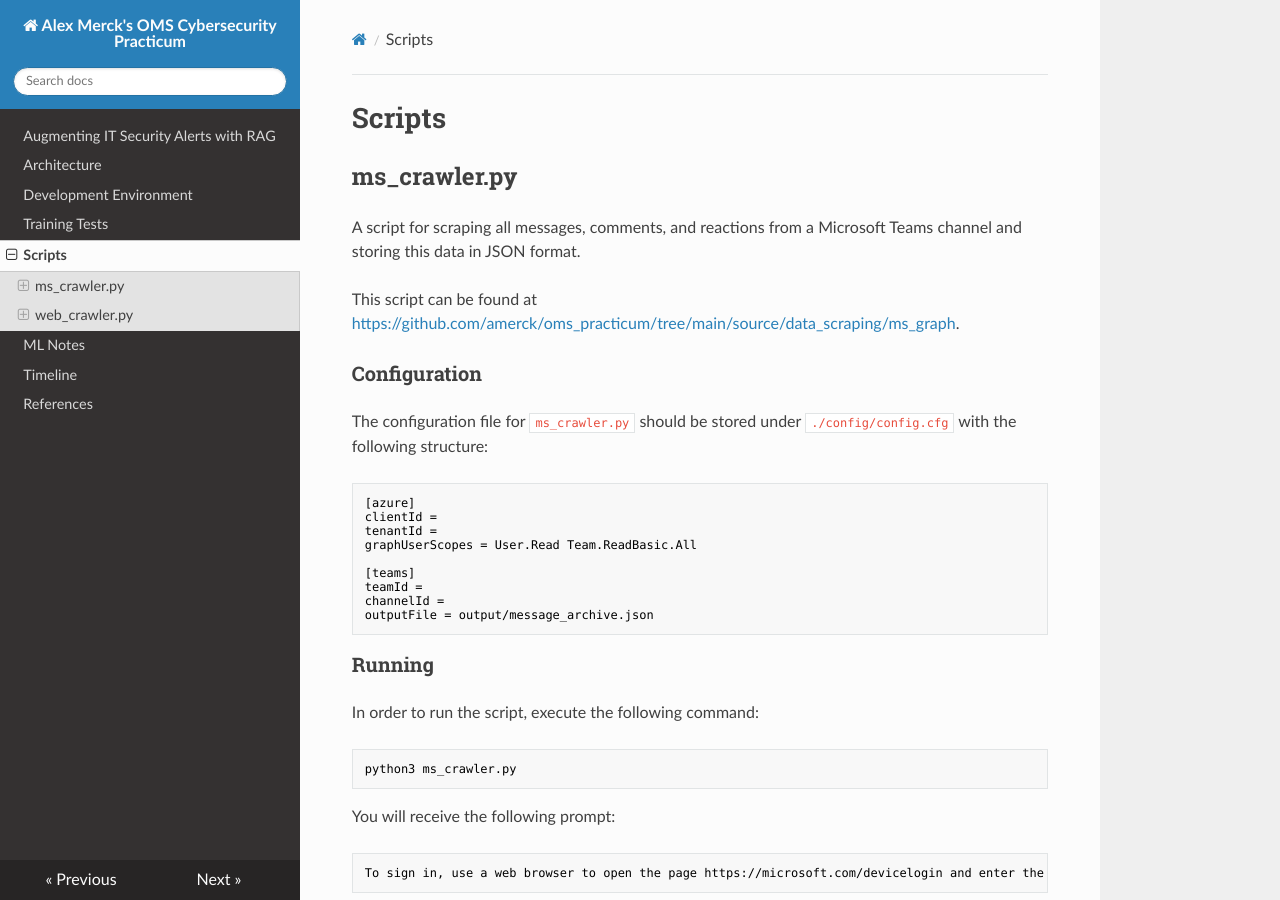
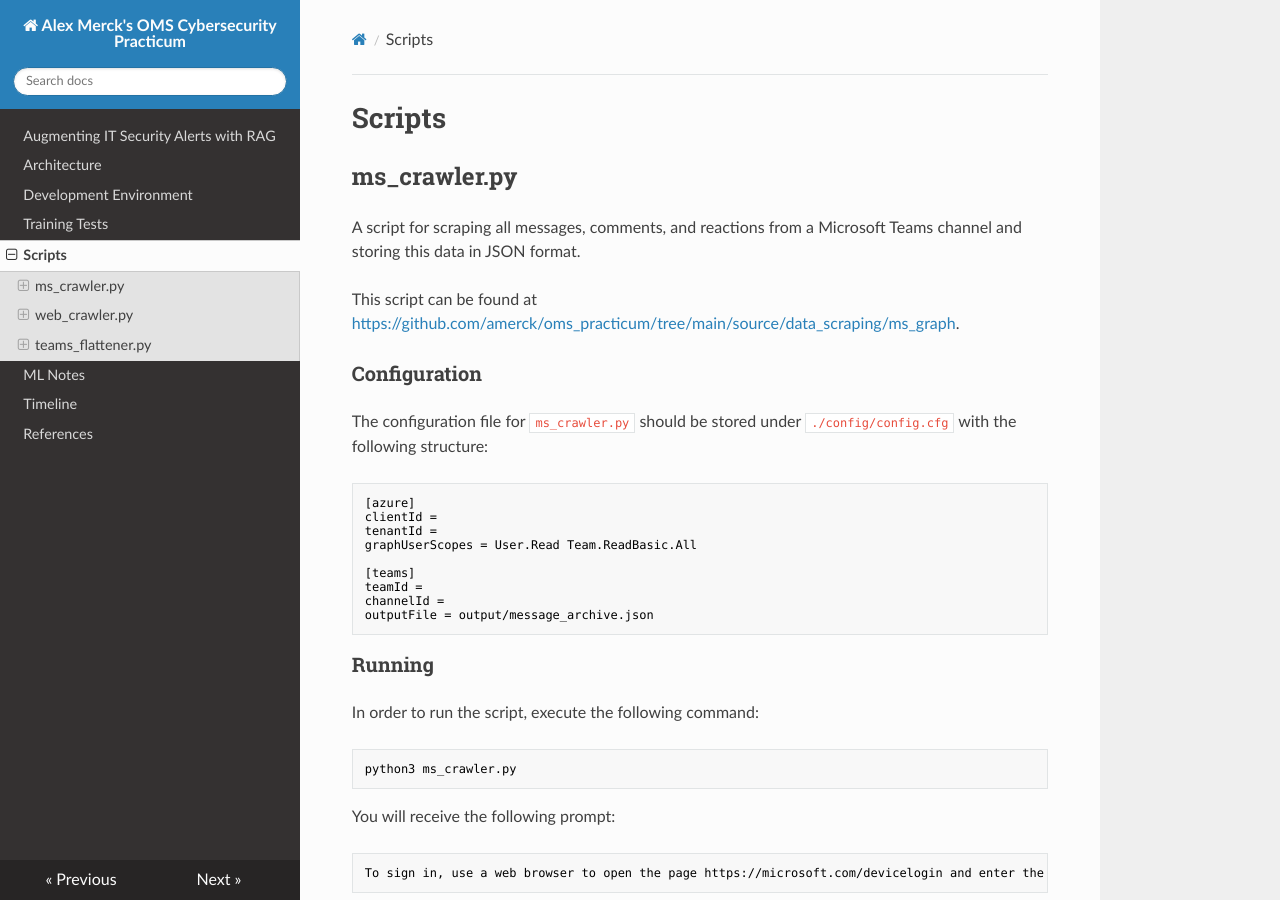
Before and after one commit to amerck/oms_practicum, an MkDocs documentation site: the page built from docs/scripts.md, in a window 1280 px wide and 900 px high. Built offline with MkDocs 1.6.1, drawn with Linux system fonts in a browser that asks for light colours; nearby versions of some CDN libraries.

Commit message:
Correcting formatting issues

````diff
--- a/docs/scripts.md
+++ b/docs/scripts.md
@@ -125,13 +125,13 @@
 ```
 
 
-# teams_flattener.py
+## teams_flattener.py
 
 A script for flattening the output of ms_crawler.py for embedding.
 
 This script can be found at [https://github.com/amerck/oms_practicum/tree/main/source/data_flattening/ms_teams](https://github.com/amerck/oms_practicum/tree/main/source/data_flattening/ms_teams).
 
-## Configuration
+### Configuration
 
 The script requires three template files compatible with `string.Template().substitute()`.
 
@@ -155,7 +155,7 @@
 $replies
 ```
 
-## Command-line arguments
+### Command-line arguments
 
 ```text
  % python teams_flattener.py -h
@@ -173,7 +173,7 @@
                         Directory containing output template files
 ```
 
-## Running
+### Running
 
 In order to run the script, execute the following command:
 
````
